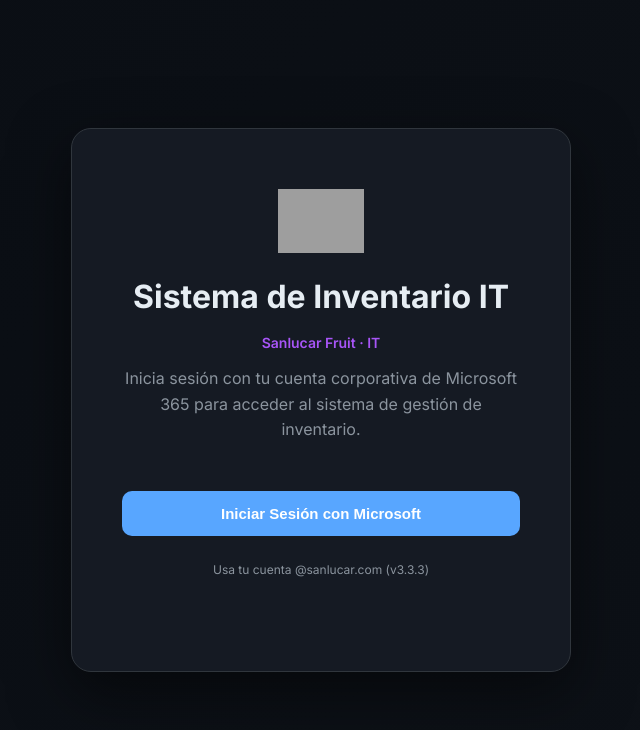
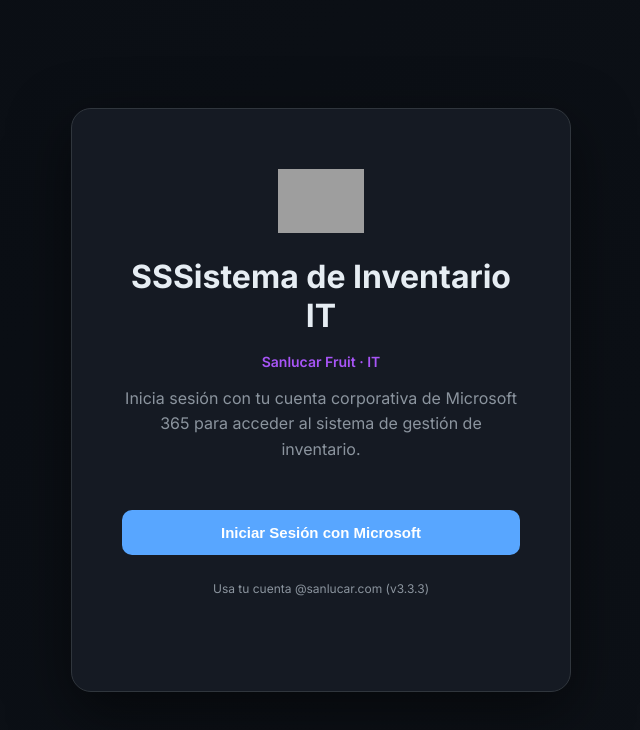
Before and after one commit to SistemasSanlucar/inventario-it, a React (Vite) app: page /#/ in a window 1280 px wide. Shown: the top 730 px of the page, without its empty margins (319-959 px from the left). Built offline with nearby package versions, Linux system fonts and the light colour scheme; no server answers; grey boxes are pictures that could not be loaded.

Commit message:
Añadidas SS al titulo

```diff
--- a/src/i18n/es.ts
+++ b/src/i18n/es.ts
@@ -1,5 +1,5 @@
 export const es = {
-  appTitle: 'Sistema de Inventario IT',
+  appTitle: 'SSSistema de Inventario IT',
   login: 'Iniciar Sesión con Microsoft', loginIng: 'Iniciando...',
   loginDesc: 'Inicia sesión con tu cuenta corporativa de Microsoft 365 para acceder al sistema de gestión de inventario.',
   loginNote: 'Usa tu cuenta @sanlucar.com',
```
